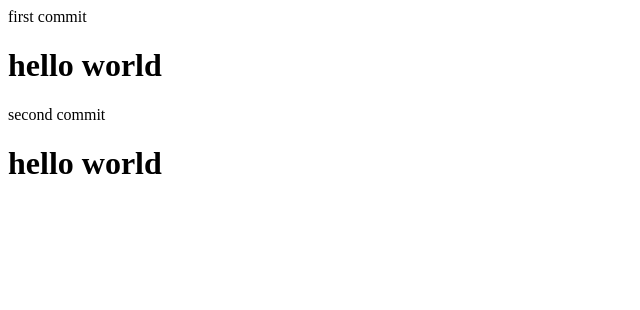
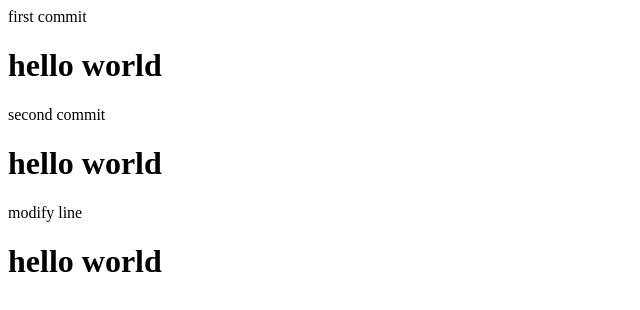
Before and after one commit to yoonseo1/HelloWorld1, a plain HTML site: page index.html in a window 1280 px wide. Shown: the whole page, without its empty margins (0-640 px from the left). Drawn offline with Linux system fonts and the light colour scheme.

Commit message:
Update index.html

```diff
--- a/index.html
+++ b/index.html
@@ -10,5 +10,7 @@
 
     second commit
         <h1>hello world</h1>
+    modify line
+        <h1>hello world</h1>
     </body>
 </html>
```
